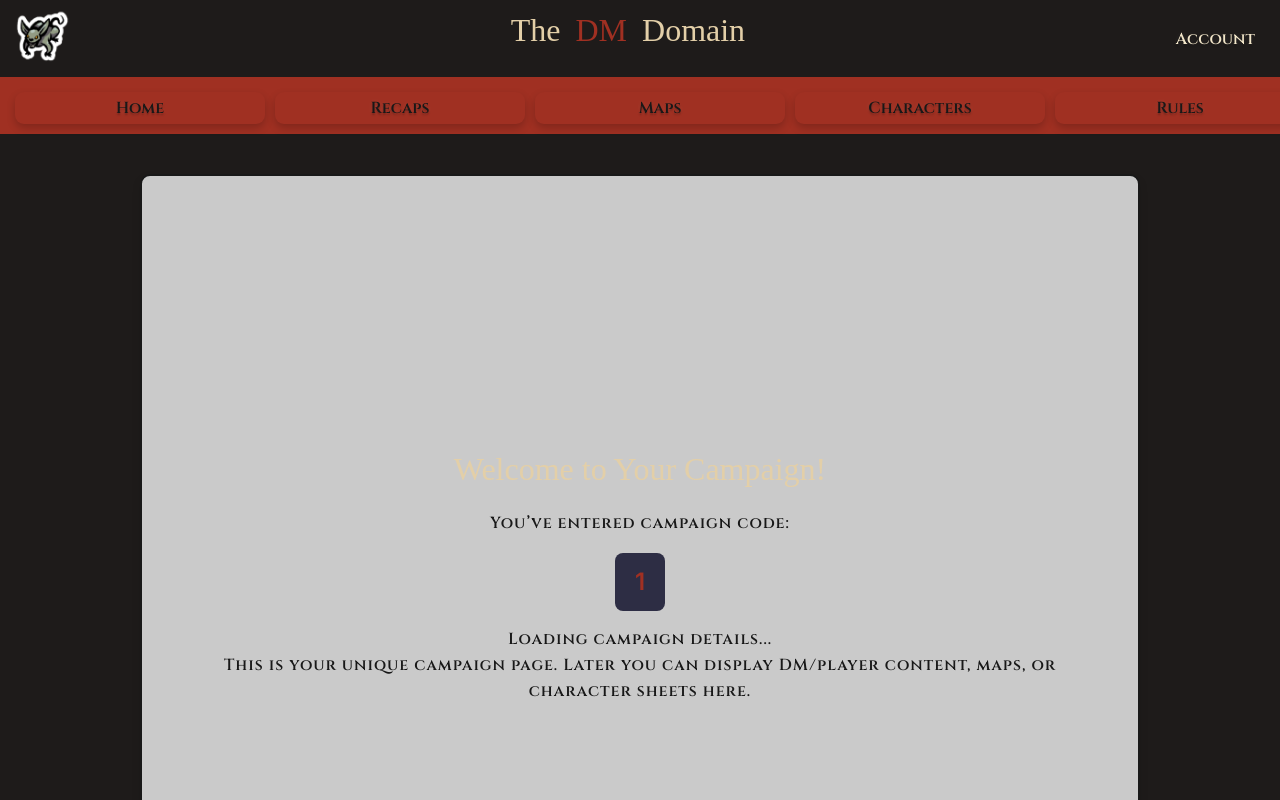
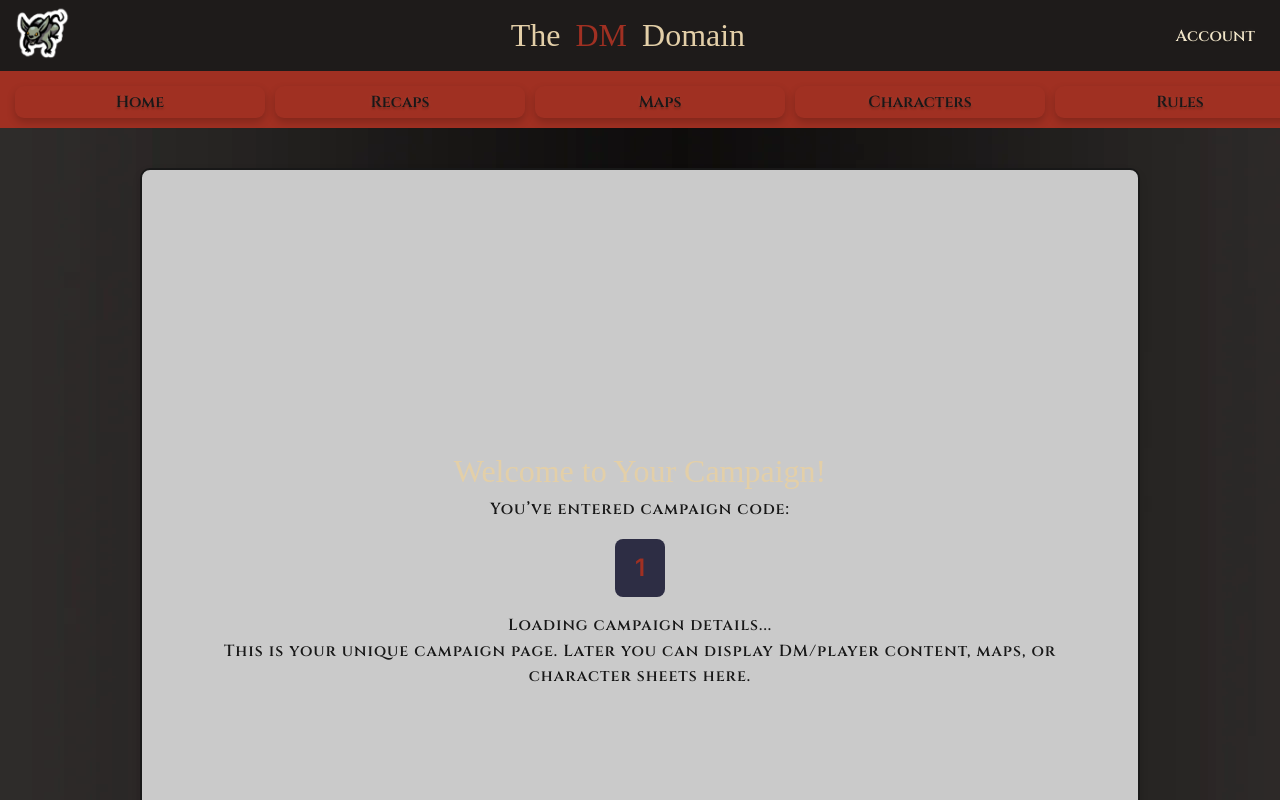
Before and after one commit to D-DWebsiteCapstone/The-Dungeon-Master-Domain, a Vue app in the folder Dnd Campaign Manager/: page /campaign/1 in a window 1280 px wide. Shown: the top 800 px of the page. Built offline with nearby package versions, Linux system fonts and the light colour scheme; no server answers; a web font is replaced by a local one.

Commit message:
Background add and topbar center

```diff
--- a/Dnd Campaign Manager/src/assets/base.css
+++ b/Dnd Campaign Manager/src/assets/base.css
@@ -72,8 +72,9 @@ body {
   background-color: var(--vt-c-dark-grey);
   /* background: var(--color-background); */
   /* background-image: url('./Background1.jpg'); UNCOMMENT THIS ONE */
+  background-image: url('./Background2.webp');
   /* background-position: center center; */
-  /* background-position: center top; UNCOMMENT THIS ONE TOO */
+   background-position: center top; /* UNCOMMENT THIS ONE TOO */
   /*background-size: auto;  Keep original image size */
   /* background-repeat: repeat-y; */
   transition:
--- a/Dnd Campaign Manager/src/assets/main.css
+++ b/Dnd Campaign Manager/src/assets/main.css
@@ -101,7 +101,7 @@
 .topbar {
 display: flex; /* Makes the container a flex container */
 justify-content: space-between;/* Distributes space between items */
-align-items: center;  /* Aligns items vertically in the center */
+align-items:center;  /* Aligns items vertically in the center */
 border-bottom: 5px solid var(--vt-c-red);
 padding: 5px;
 background-color: var(--vt-c-dark-grey);
@@ -162,7 +162,6 @@ h1 {
   font-family: "Eagle Lake", serif;
   font-weight: 400;
   font-size: 2rem;
-  margin-bottom: 1rem;
   color: var(--vt-c-golden);
 }
 
--- a/Dnd Campaign Manager/src/components/Home.vue
+++ b/Dnd Campaign Manager/src/components/Home.vue
@@ -2,6 +2,7 @@
 <div class="HomePage">
   <div class="Greetings">
     <h1>Welcome Traveler!</h1>
+    <br>
     <p>To begin on your adventure, please choose a path forward:</p>
   </div>
 
```
Also changed, not shown: Dnd Campaign Manager/src/assets/Background2.webp (added).
